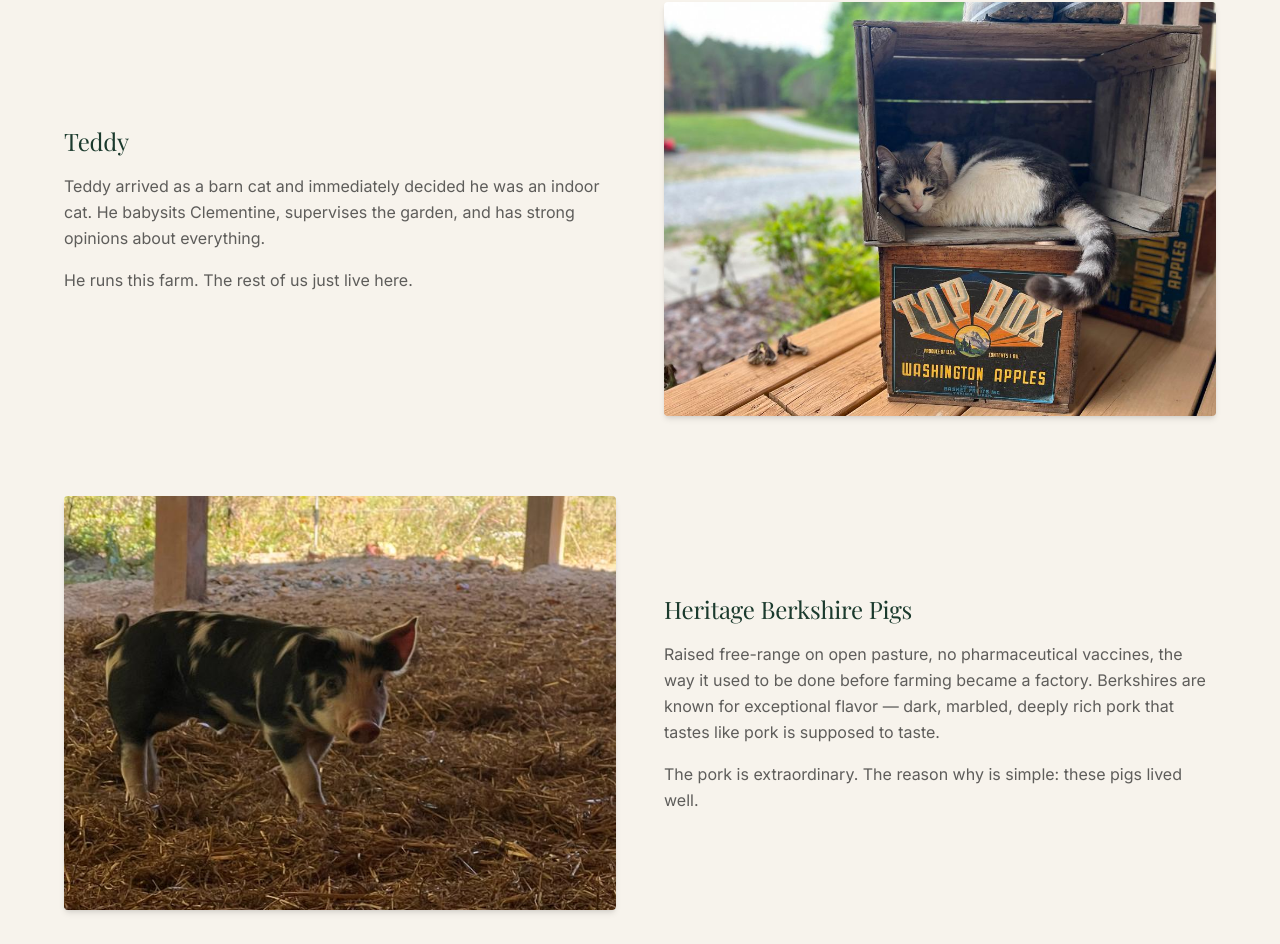
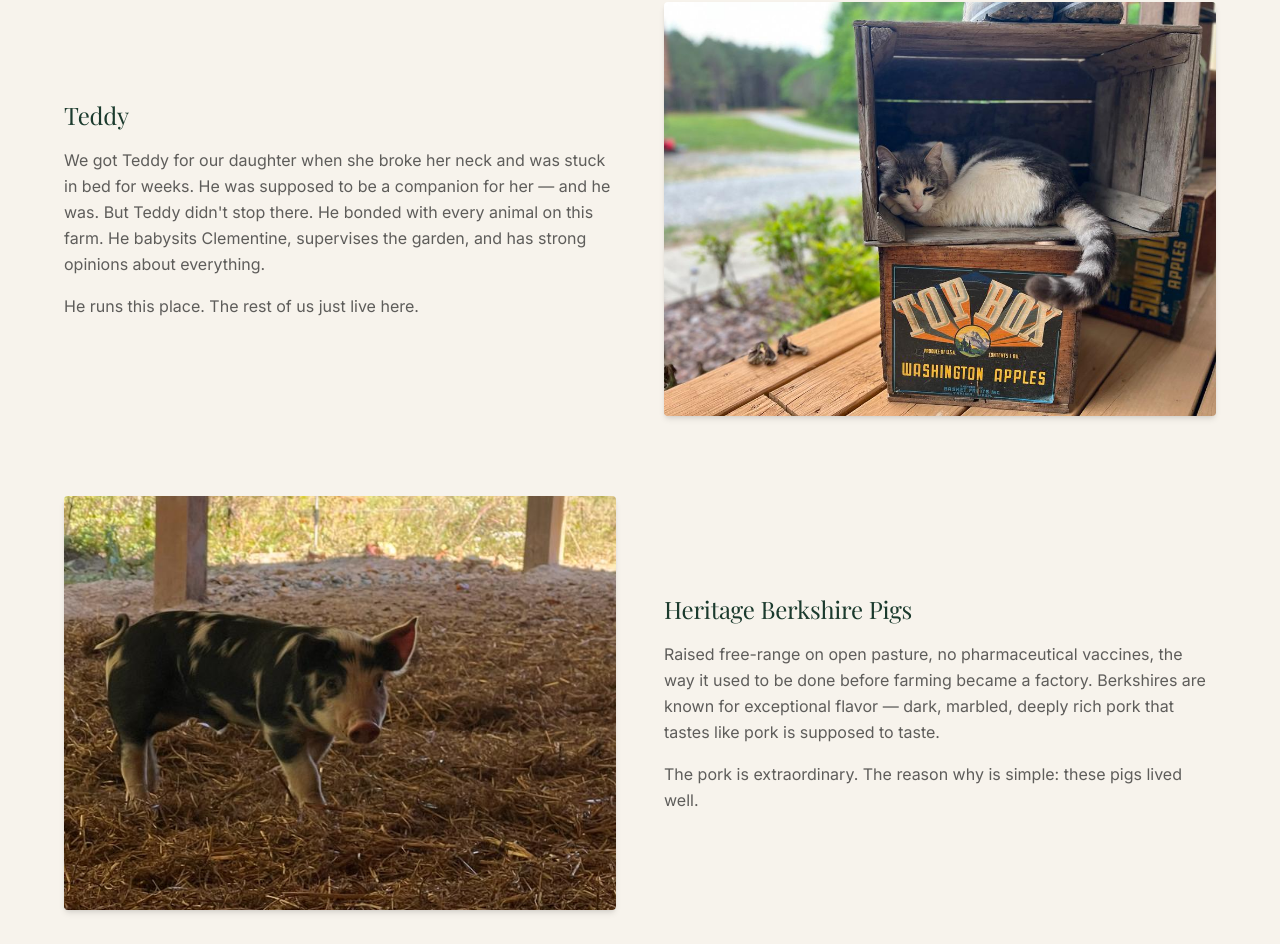
Before and after one commit to forevermore3333/forevermorefarm-website, a Next.js app: page /our-farm in a window 1280 px wide. Shown: the part 3310-4254 px from the top of the page. Built offline with nearby package versions, Linux system fonts and the light colour scheme; a web font is replaced by a local one.

Commit message:
feat: update Teddy bio with origin story

```diff
--- a/src/app/our-farm/page.tsx
+++ b/src/app/our-farm/page.tsx
@@ -107,8 +107,8 @@ export default function OurFarm() {
             </div>
             <div className="md:order-1">
               <h3 className="font-serif text-2xl text-farm-green mb-4">Teddy</h3>
-              <p className="text-farm-charcoal/70 leading-relaxed mb-4">Teddy arrived as a barn cat and immediately decided he was an indoor cat. He babysits Clementine, supervises the garden, and has strong opinions about everything.</p>
-              <p className="text-farm-charcoal/70 leading-relaxed">He runs this farm. The rest of us just live here.</p>
+              <p className="text-farm-charcoal/70 leading-relaxed mb-4">We got Teddy for our daughter when she broke her neck and was stuck in bed for weeks. He was supposed to be a companion for her &mdash; and he was. But Teddy didn&apos;t stop there. He bonded with every animal on this farm. He babysits Clementine, supervises the garden, and has strong opinions about everything.</p>
+              <p className="text-farm-charcoal/70 leading-relaxed">He runs this place. The rest of us just live here.</p>
             </div>
           </div>
 
```
